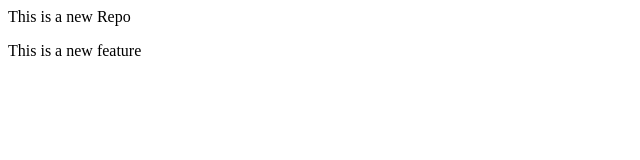
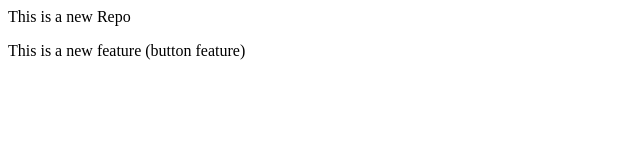
Before and after one commit to ravichhirang30/Local-Repo, a plain HTML site: page index.html in a window 1280 px wide. Shown: the whole page, without its empty margins (0-640 px from the left). Drawn offline with Linux system fonts and the light colour scheme.

```diff
--- a/index.html
+++ b/index.html
@@ -1,2 +1,2 @@
 <p>This is a new Repo</p>
-<p>This is a new feature</p>
+<p>This is a new feature (button feature)</p>
```
